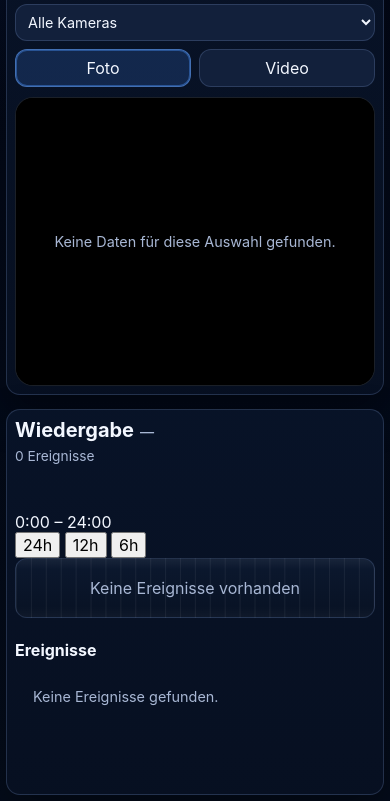
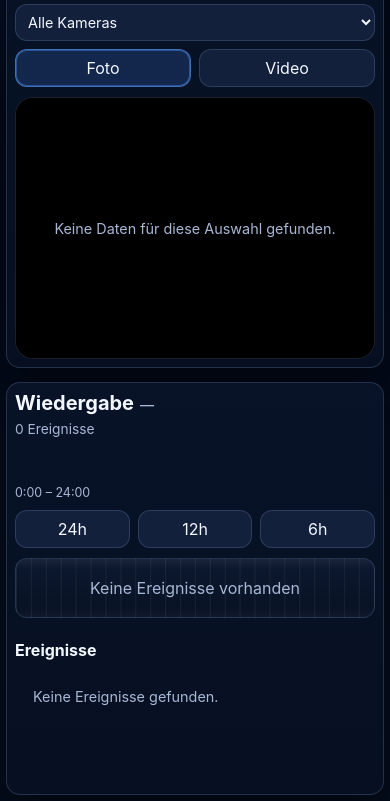
Before and after one commit to BenjiMcKenzie/reolink-timeline-viewer, a FastAPI app: page / in a window 390 px wide. Shown: the part 234-1035 px from the top of the page. Run offline with FastAPI, Linux system fonts and the light colour scheme; data that the repository does not hold is empty.

Commit message:
Refactor CSS for mode and zoom buttons, add toolbar styles

```diff
--- a/app/static/styles.css
+++ b/app/static/styles.css
@@ -168,12 +168,15 @@ select {
   padding: 11px 14px;
 }
 
-.mode-switch {
+.mode-switch,
+.zoom-switch {
   display: inline-flex;
   gap: 8px;
+  flex-wrap: wrap;
 }
 
-.mode-button {
+.mode-button,
+.zoom-button {
   border: 1px solid var(--border);
   background: rgba(19, 33, 61, 0.98);
   color: var(--text);
@@ -183,7 +186,8 @@ select {
   min-width: 84px;
 }
 
-.mode-button.active {
+.mode-button.active,
+.zoom-button.active {
   border-color: var(--border-strong);
   background: var(--accent-soft);
   box-shadow: inset 0 0 0 1px rgba(74, 147, 255, 0.4);
@@ -308,6 +312,20 @@ select {
   box-shadow: 0 0 0 1px rgba(74, 147, 255, 0.32);
 }
 
+.timeline-toolbar {
+  display: flex;
+  justify-content: space-between;
+  align-items: center;
+  gap: 10px;
+  margin-bottom: 10px;
+  flex-wrap: wrap;
+}
+
+.timeline-range-label {
+  color: var(--muted);
+  font-size: 0.92rem;
+}
+
 .timeline-wrap {
   margin-bottom: 16px;
 }
@@ -321,6 +339,12 @@ select {
   overflow: hidden;
   background:
     linear-gradient(to right, rgba(255,255,255,0.06) 1px, transparent 1px) 0 0 / calc(100% / 24) 100%,
+    linear-gradient(180deg, rgba(12, 25, 48, 0.98), rgba(8, 18, 36, 0.98));
+}
+
+.timeline-track.zoomed {
+  background:
+    linear-gradient(to right, rgba(255,255,255,0.08) 1px, transparent 1px) 0 0 / calc(100% / 12) 100%,
     linear-gradient(180deg, rgba(12, 25, 48, 0.98), rgba(8, 18, 36, 0.98));
 }
 
@@ -350,9 +374,20 @@ select {
   border-radius: 10px 10px 12px 12px;
   background: linear-gradient(180deg, rgba(89, 154, 255, 0.88), rgba(63, 120, 232, 0.78));
   cursor: pointer;
-  opacity: 0.82;
+  opacity: 0.9;
   transition: 0.16s ease;
   box-shadow: inset 0 0 0 1px rgba(162, 199, 255, 0.16);
+}
+
+.timeline-marker::before {
+  content: "";
+  position: absolute;
+  left: 50%;
+  top: -8px;
+  transform: translateX(-50%);
+  width: 34px;
+  height: calc(100% + 16px);
+  background: transparent;
 }
 
 .timeline-marker:hover {
@@ -565,27 +600,30 @@ select {
     font-size: 0.9rem;
   }
 
-  .mode-switch {
+  .mode-switch,
+  .zoom-switch {
     width: 100%;
     display: flex;
     gap: 8px;
   }
 
-  .mode-button {
+  .mode-button,
+  .zoom-button {
     flex: 1 1 0;
     padding: 8px;
     min-width: 0;
   }
 
   .viewer-stage {
-    height: 34vh;
+    height: auto;
+    aspect-ratio: 1 / 1;
     min-height: 200px;
-    max-height: 320px;
+    max-height: 260px;
   }
 
   .viewer-stage img,
   .viewer-stage video {
-    max-height: 320px;
+    max-height: 260px;
   }
 
   .playback-title {
@@ -599,6 +637,15 @@ select {
 
   .playback-stats {
     font-size: 0.86rem;
+  }
+
+  .timeline-toolbar {
+    flex-direction: column;
+    align-items: stretch;
+  }
+
+  .timeline-range-label {
+    font-size: 0.78rem;
   }
 
   .day-pill {
@@ -628,6 +675,11 @@ select {
   .timeline-marker {
     width: 12px;
     border-radius: 8px 8px 10px 10px;
+  }
+
+  .timeline-marker::before {
+    width: 28px;
+    height: calc(100% + 14px);
   }
 
   .events-filmstrip {
```
